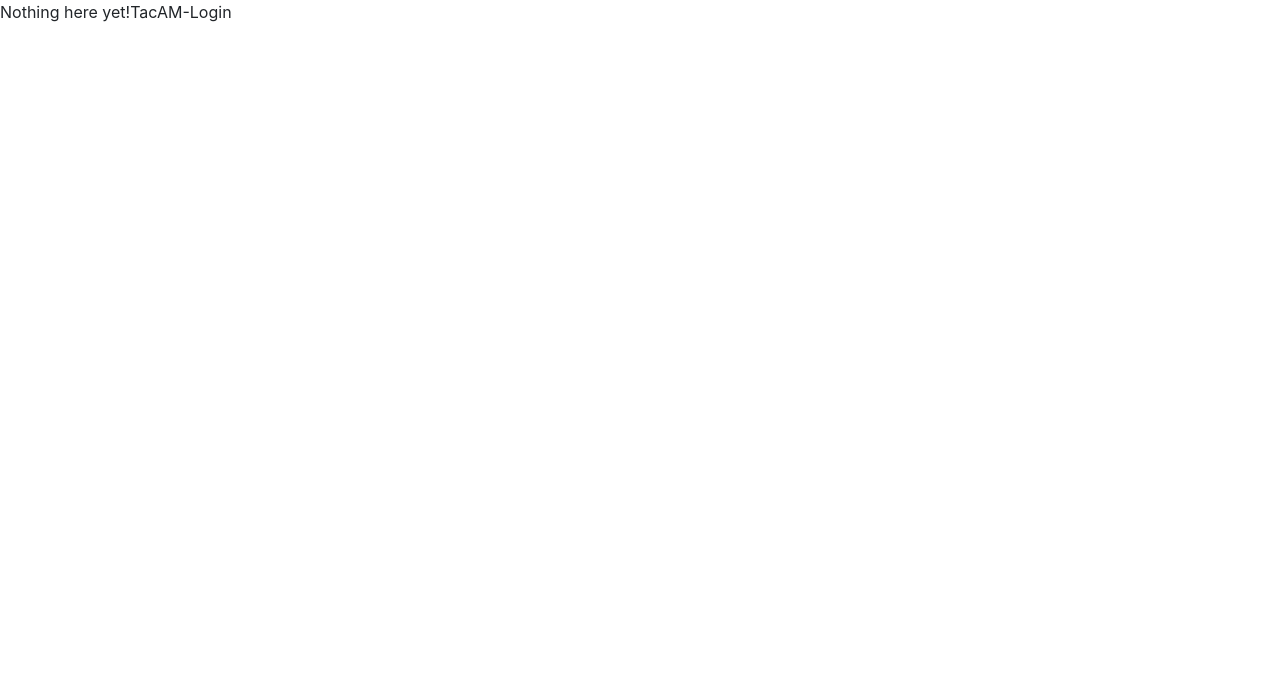
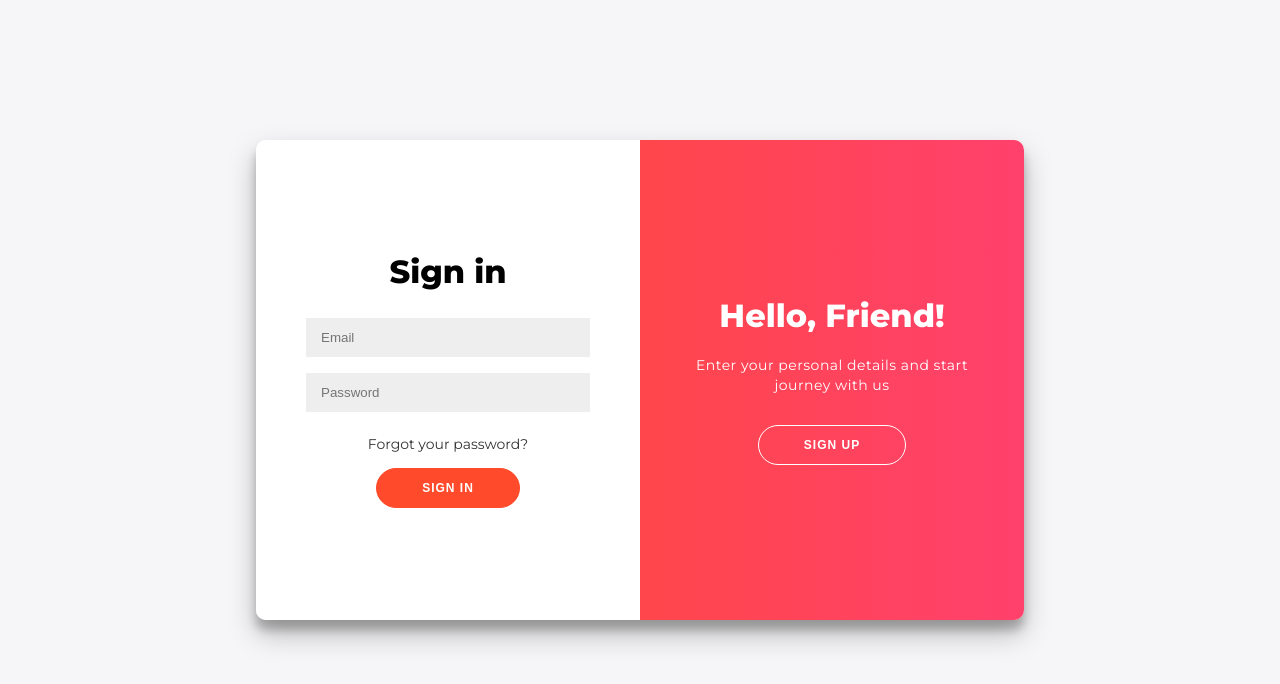
Before and after one commit to TacAM-DEV/login, a plain HTML site: page index.html in a window 1280 px wide. Drawn offline with nearby package versions, Linux system fonts and the light colour scheme.

Commit message:
Login Template

```diff
--- a/index.html
+++ b/index.html
@@ -1,17 +1,54 @@
-<!doctype html>
-<html lang="de" ng-app="loginApp">
-    <head>
-        <meta charset="utf-8">
-        <title>{{SiteName}}</title>
-        <link rel="stylesheet" href="https://cdn.tacam.de/bootstrap/css/bootstrap.min.css" />
-        <script src="https://cdn.tacam.de/angular-1.7.9/angular.min.js"></script>
-    </head>
-    <body ng-controller="loginController">
+<!DOCTYPE html>
+<html lang="en" ng-app="loginApp">
+<head>
+  <meta charset="UTF-8">
+  <title>{{SiteName}}</title>
+  <link rel='stylesheet' href='https://cdn.tacam.de/font-awesome/5.7.2/css/all.min.css'><link rel="stylesheet" href="./src/css/form.css">
 
-        <p>Nothing here {{'yet' + '!' + SiteName}}</p>
+</head>
+<body ng-controller="loginController">
+<!-- partial:index.partial.html -->
+<div class="container" id="container">
+	<div class="form-container sign-up-container">
+		<form action="#">
+            <h1>Create Account</h1>
+            <br>
+			<input type="text" placeholder="Name" />
+			<input type="email" placeholder="Email" />
+			<input type="password" placeholder="Password" />
+			<button>Sign Up</button>
+		</form>
+	</div>
+	<div class="form-container sign-in-container">
+		<form action="#">
+			<h1>Sign in</h1>
+			<br>
+			<input type="email" placeholder="Email" />
+			<input type="password" placeholder="Password" />
+			<a href="#">Forgot your password?</a>
+			<button>Sign In</button>
+		</form>
+	</div>
+	<div class="overlay-container">
+		<div class="overlay">
+			<div class="overlay-panel overlay-left">
+				<h1>Welcome Back!</h1>
+				<p>To keep connected with us please login with your personal info</p>
+				<button class="ghost" id="signIn">Sign In</button>
+			</div>
+			<div class="overlay-panel overlay-right">
+				<h1>Hello, Friend!</h1>
+				<p>Enter your personal details and start journey with us</p>
+				<button class="ghost" id="signUp">Sign Up</button>
+			</div>
+		</div>
+	</div>
+</div>
 
+<!-- partial -->
+  <script src="https://cdn.tacam.de/angular-1.7.9/angular.min.js"></script>
+  <script src="./src/js/form.js"></script>
+  <script src="./src/js/app.js"></script>
 
-
-        <script src="js/app.js"></script>
-    </body>
+</body>
 </html>
--- /dev/null
+++ b/src/css/form.css
@@ -0,0 +1,251 @@
+@import url('https://fonts.googleapis.com/css?family=Montserrat:400,800');
+
+* {
+	box-sizing: border-box;
+}
+
+body {
+	background: #f6f5f7;
+	display: flex;
+	justify-content: center;
+	align-items: center;
+	flex-direction: column;
+	font-family: 'Montserrat', sans-serif;
+	height: 100vh;
+	margin: -20px 0 50px;
+}
+
+h1 {
+	font-weight: bold;
+	margin: 0;
+}
+
+h2 {
+	text-align: center;
+}
+
+p {
+	font-size: 14px;
+	font-weight: 100;
+	line-height: 20px;
+	letter-spacing: 0.5px;
+	margin: 20px 0 30px;
+}
+
+span {
+	font-size: 12px;
+}
+
+a {
+	color: #333;
+	font-size: 14px;
+	text-decoration: none;
+	margin: 15px 0;
+}
+
+button {
+	border-radius: 20px;
+	border: 1px solid #FF4B2B;
+	background-color: #FF4B2B;
+	color: #FFFFFF;
+	font-size: 12px;
+	font-weight: bold;
+	padding: 12px 45px;
+	letter-spacing: 1px;
+	text-transform: uppercase;
+	transition: transform 80ms ease-in;
+}
+
+button:active {
+	transform: scale(0.95);
+}
+
+button:focus {
+	outline: none;
+}
+
+button.ghost {
+	background-color: transparent;
+	border-color: #FFFFFF;
+}
+
+form {
+	background-color: #FFFFFF;
+	display: flex;
+	align-items: center;
+	justify-content: center;
+	flex-direction: column;
+	padding: 0 50px;
+	height: 100%;
+	text-align: center;
+}
+
+input {
+	background-color: #eee;
+	border: none;
+	padding: 12px 15px;
+	margin: 8px 0;
+	width: 100%;
+}
+
+.container {
+	background-color: #fff;
+	border-radius: 10px;
+  	box-shadow: 0 14px 28px rgba(0,0,0,0.25),
+			0 10px 10px rgba(0,0,0,0.22);
+	position: relative;
+	overflow: hidden;
+	width: 768px;
+	max-width: 100%;
+	min-height: 480px;
+}
+
+.form-container {
+	position: absolute;
+	top: 0;
+	height: 100%;
+	transition: all 0.6s ease-in-out;
+}
+
+.sign-in-container {
+	left: 0;
+	width: 50%;
+	z-index: 2;
+}
+
+.container.right-panel-active .sign-in-container {
+	transform: translateX(100%);
+}
+
+.sign-up-container {
+	left: 0;
+	width: 50%;
+	opacity: 0;
+	z-index: 1;
+}
+
+.container.right-panel-active .sign-up-container {
+	transform: translateX(100%);
+	opacity: 1;
+	z-index: 5;
+	animation: show 0.6s;
+}
+
+@keyframes show {
+	0%, 49.99% {
+		opacity: 0;
+		z-index: 1;
+	}
+
+	50%, 100% {
+		opacity: 1;
+		z-index: 5;
+	}
+}
+
+.overlay-container {
+	position: absolute;
+	top: 0;
+	left: 50%;
+	width: 50%;
+	height: 100%;
+	overflow: hidden;
+	transition: transform 0.6s ease-in-out;
+	z-index: 100;
+}
+
+.container.right-panel-active .overlay-container{
+	transform: translateX(-100%);
+}
+
+.overlay {
+	background: #FF416C;
+	background: -webkit-linear-gradient(to right, #FF4B2B, #FF416C);
+	background: linear-gradient(to right, #FF4B2B, #FF416C);
+	background-repeat: no-repeat;
+	background-size: cover;
+	background-position: 0 0;
+	color: #FFFFFF;
+	position: relative;
+	left: -100%;
+	height: 100%;
+	width: 200%;
+  	transform: translateX(0);
+	transition: transform 0.6s ease-in-out;
+}
+
+.container.right-panel-active .overlay {
+  	transform: translateX(50%);
+}
+
+.overlay-panel {
+	position: absolute;
+	display: flex;
+	align-items: center;
+	justify-content: center;
+	flex-direction: column;
+	padding: 0 40px;
+	text-align: center;
+	top: 0;
+	height: 100%;
+	width: 50%;
+	transform: translateX(0);
+	transition: transform 0.6s ease-in-out;
+}
+
+.overlay-left {
+	transform: translateX(-20%);
+}
+
+.container.right-panel-active .overlay-left {
+	transform: translateX(0);
+}
+
+.overlay-right {
+	right: 0;
+	transform: translateX(0);
+}
+
+.container.right-panel-active .overlay-right {
+	transform: translateX(20%);
+}
+
+.social-container {
+	margin: 20px 0;
+}
+
+.social-container a {
+	border: 1px solid #DDDDDD;
+	border-radius: 50%;
+	display: inline-flex;
+	justify-content: center;
+	align-items: center;
+	margin: 0 5px;
+	height: 40px;
+	width: 40px;
+}
+
+footer {
+    background-color: #222;
+    color: #fff;
+    font-size: 14px;
+    bottom: 0;
+    position: fixed;
+    left: 0;
+    right: 0;
+    text-align: center;
+    z-index: 999;
+}
+
+footer p {
+    margin: 10px 0;
+}
+
+footer i {
+    color: red;
+}
+
+footer a {
+    color: #3c97bf;
+    text-decoration: none;
+}
--- /dev/null
+++ b/src/js/form.js
@@ -0,0 +1,11 @@
+const signUpButton = document.getElementById('signUp');
+const signInButton = document.getElementById('signIn');
+const container = document.getElementById('container');
+
+signUpButton.addEventListener('click', () => {
+	container.classList.add("right-panel-active");
+});
+
+signInButton.addEventListener('click', () => {
+	container.classList.remove("right-panel-active");
+});
```
Also changed, not shown: src/js/app.js (renamed from js/app.js), src/js/env.js (renamed from js/env.js).
